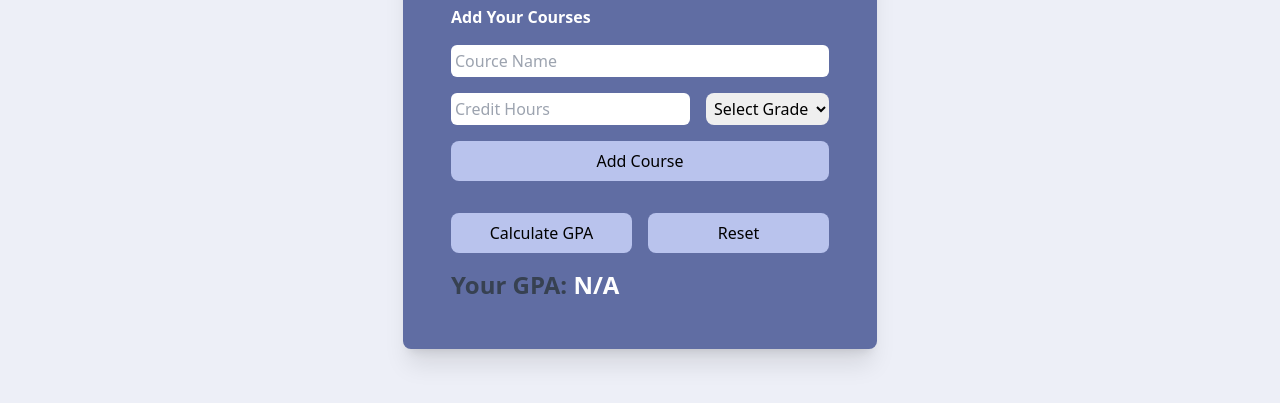
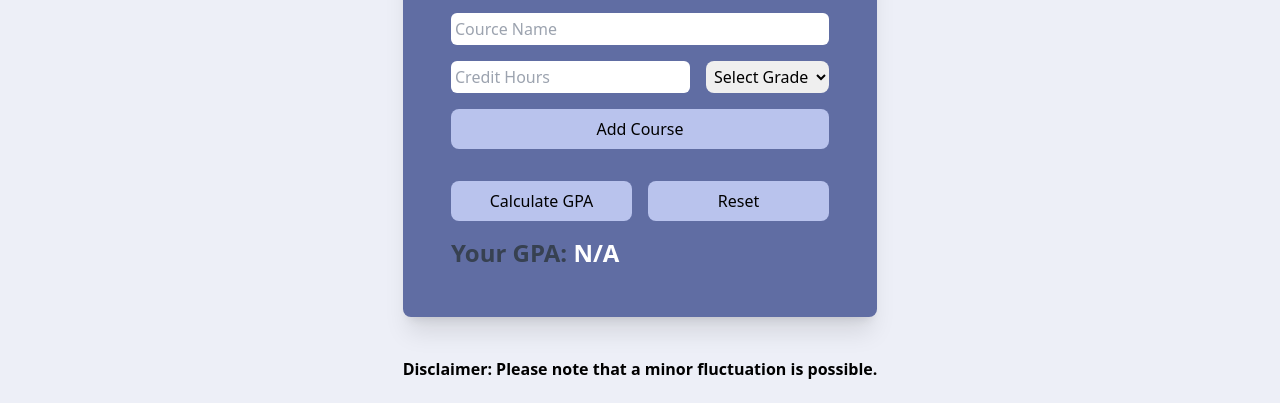
Before and after one commit to malak-awadalla/GUC-calculator, a plain HTML site: page index.html in a window 1280 px wide. Shown: the part 281-690 px from the top of the page. Drawn offline with nearby package versions, Linux system fonts and the light colour scheme.

Commit message:
Update index.html

```diff
--- a/index.html
+++ b/index.html
@@ -41,6 +41,8 @@
             <p class="font-bold text-2xl text-gray-700">Your GPA: <span id="urgpa" class="text-white">N/A</span></p>
         </div>
     </div>
+    <p class="mt-10 font-semibold">Disclaimer: Please note that a minor fluctuation is possible.</p>
+
 
     <div class="fixed bottom-0 left-0 w-screen bg-white bottom-section flex flex-col items-center mt-16">
             <div class=" flex flex-row  items-center gap-4 mt-3">
@@ -59,4 +61,5 @@
     <script src="func.js">
     </script>
 </body>
+
 </html>
```
